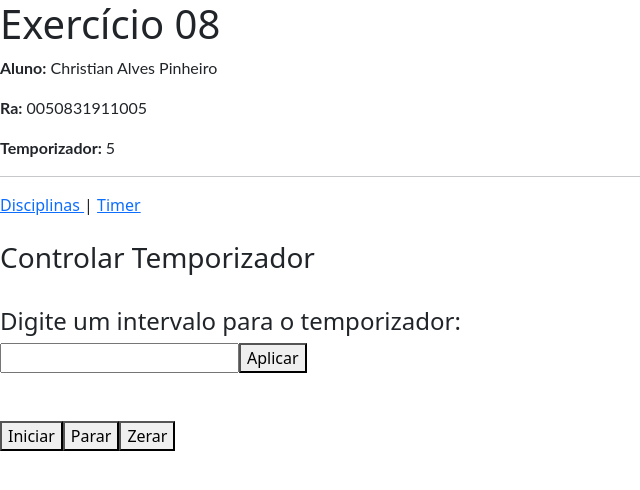
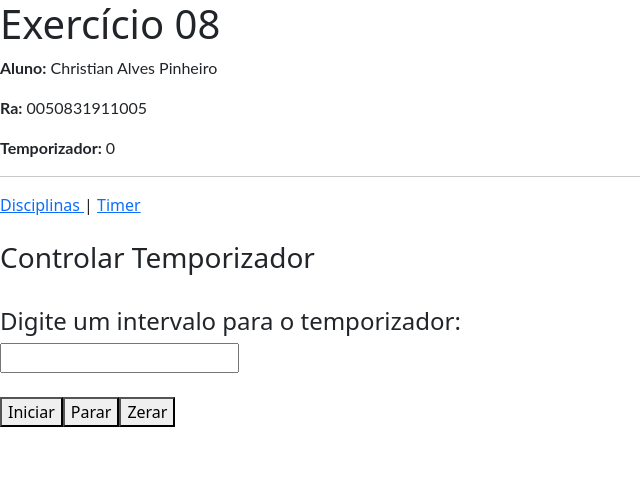
Before and after one commit to christianpinheiro/Exercicio-8, an Angular app: page /timer in a window 1280 px wide. Shown: the top 490 px of the page, without its empty margins (0-640 px from the left). Built offline with nearby package versions, Linux system fonts and the light colour scheme.

Commit message:
4 files modified

```diff
--- a/src/app/app.component.ts
+++ b/src/app/app.component.ts
@@ -9,7 +9,7 @@ import { TimerService } from './timer.service';
 export class AppComponent  {
 
   constructor(public timer: TimerService) {
-    this.timer.start(1000);
+
   }
 
 }
--- a/src/app/timer.service.ts
+++ b/src/app/timer.service.ts
@@ -1,5 +1,4 @@
 import { Injectable } from '@angular/core';
-
 
 @Injectable()
 export class TimerService {
@@ -27,11 +26,6 @@ export class TimerService {
     if (this.timer != 0) this.counter = 0;
   }
 
-  aplicar(){
-
-  }
-
-
   getCount() {
     return this.counter;
   }
--- a/src/app/timer/timer.component.html
+++ b/src/app/timer/timer.component.html
@@ -7,11 +7,9 @@
 
 <div>
 <input type = "number" step = "1" min = "0" [(ngModel)]="intervalo"/>
-<button (click)="timer.start(1000)">Aplicar</button>
-
 </div>
 
-<br><br>
+<br>
 <button (click)="timer.start(1000)">Iniciar</button>
 <button (click)="timer.stop()">Parar</button>
 <button (click)="timer.reset()">Zerar</button>
```
Also changed, not shown: src/app/timer/timer.component.ts (+3 -5 lines).
